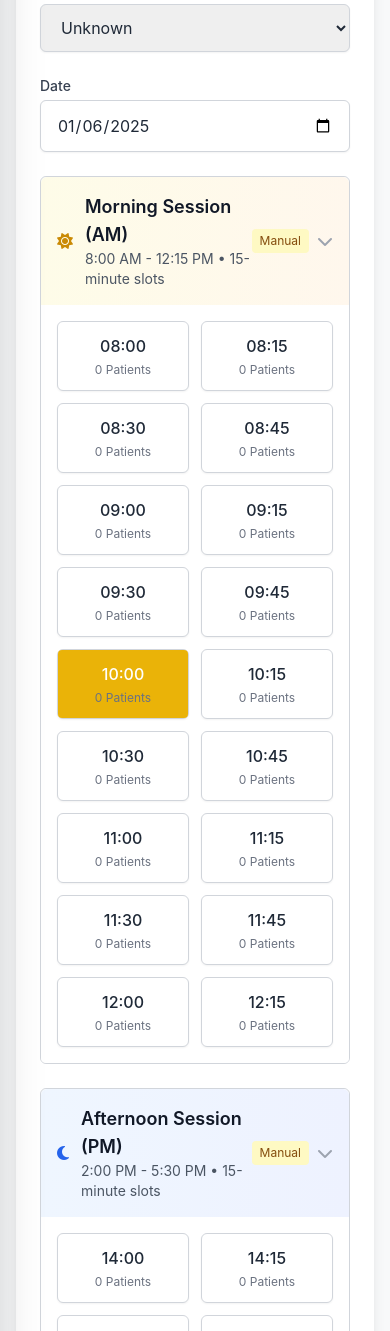
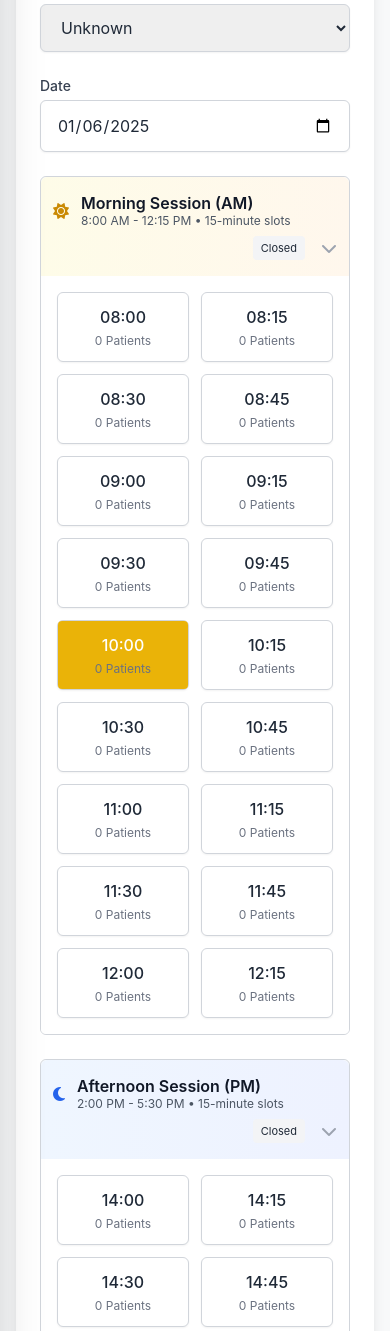
Before and after one commit to alqaseer/clinic, a Django app: a page that uses core/templates/edit_appointment.html in a window 390 px wide. Shown: the part 690-2021 px from the top of the page. Run offline with Django 5.2, Linux system fonts and the light colour scheme; a user stored in the database is signed in; data comes from the database, SQL or seed files in the repository; some libraries are stand-ins or nearby versions.

Commit message:
fixing edit appointment html

```diff
--- a/core/templates/edit_appointment.html
+++ b/core/templates/edit_appointment.html
@@ -13,7 +13,7 @@
     }
 
     .session-section.collapsed {
-        max-height: 70px;
+        max-height: 85px; /* Increased height for mobile */
     }
 
     .session-section.expanded {
@@ -24,6 +24,7 @@
         cursor: pointer;
         transition: background-color 0.2s ease;
         border-radius: 0.375rem 0.375rem 0 0;
+        min-height: 80px; /* Ensure minimum height for mobile */
     }
 
     .session-header:hover {
@@ -65,6 +66,46 @@
     .time-slot-busy:hover {
         background-color: #fee2e2 !important;
         border-color: #fca5a5 !important;
+    }
+
+    /* Mobile responsive fixes */
+    @media (max-width: 640px) {
+        .session-section.collapsed {
+            max-height: 95px; /* Increased for mobile */
+        }
+
+        .session-header {
+            min-height: 90px; /* Larger minimum height for mobile */
+            padding: 1rem 0.75rem; /* Adjusted padding for mobile */
+        }
+
+        .session-header h3 {
+            font-size: 1rem; /* Slightly smaller on mobile */
+            line-height: 1.25;
+        }
+
+        .session-header p {
+            font-size: 0.75rem; /* Smaller subtitle text */
+            line-height: 1.25;
+        }
+
+        .session-status-badge {
+            font-size: 0.6875rem; /* Slightly smaller badge text */
+            padding: 0.25rem 0.5rem;
+        }
+
+        .session-header-content {
+            flex-direction: column;
+            align-items: flex-start !important;
+            gap: 0.5rem;
+        }
+
+        .session-header-right {
+            flex-direction: row;
+            align-items: center;
+            gap: 0.5rem;
+            align-self: flex-end;
+        }
     }
 </style>
 
@@ -190,7 +231,7 @@
         <!-- AM Session -->
         <div class="session-section {% if am_collapsed %}collapsed{% else %}expanded{% endif %}" id="am-section">
             <div class="session-header p-4 bg-gradient-to-r from-yellow-50 to-orange-50" onclick="toggleSession('am')">
-                <div class="flex items-center justify-between">
+                <div class="flex items-center justify-between session-header-content">
                     <div class="flex items-center space-x-3">
                         <i class="fas fa-sun text-yellow-600"></i>
                         <div>
@@ -198,11 +239,11 @@
                             <p class="text-sm text-gray-600">8:00 AM - 12:15 PM • 15-minute slots</p>
                         </div>
                     </div>
-                    <div class="flex items-center space-x-2">
+                    <div class="flex items-center space-x-2 session-header-right">
                         {% if has_am %}
-                            <span class="px-2 py-1 bg-green-100 text-green-800 text-xs rounded">Configured</span>
+                            <span class="px-2 py-1 bg-green-100 text-green-800 text-xs rounded session-status-badge">Open</span>
                         {% else %}
-                            <span class="px-2 py-1 bg-yellow-100 text-yellow-800 text-xs rounded">Manual</span>
+                            <span class="px-2 py-1 bg-gray-100 text-gray-800 text-xs rounded session-status-badge">Closed</span>
                         {% endif %}
                         <i class="fas fa-chevron-down expand-icon text-gray-400"></i>
                     </div>
@@ -238,7 +279,7 @@
         <!-- PM Session -->
         <div class="session-section {% if pm_collapsed %}collapsed{% else %}expanded{% endif %}" id="pm-section">
             <div class="session-header p-4 bg-gradient-to-r from-blue-50 to-indigo-50" onclick="toggleSession('pm')">
-                <div class="flex items-center justify-between">
+                <div class="flex items-center justify-between session-header-content">
                     <div class="flex items-center space-x-3">
                         <i class="fas fa-moon text-blue-600"></i>
                         <div>
@@ -246,11 +287,11 @@
                             <p class="text-sm text-gray-600">2:00 PM - 5:30 PM • 15-minute slots</p>
                         </div>
                     </div>
-                    <div class="flex items-center space-x-2">
+                    <div class="flex items-center space-x-2 session-header-right">
                         {% if has_pm %}
-                            <span class="px-2 py-1 bg-green-100 text-green-800 text-xs rounded">Configured</span>
+                            <span class="px-2 py-1 bg-green-100 text-green-800 text-xs rounded session-status-badge">Open</span>
                         {% else %}
-                            <span class="px-2 py-1 bg-yellow-100 text-yellow-800 text-xs rounded">Manual</span>
+                            <span class="px-2 py-1 bg-gray-100 text-gray-800 text-xs rounded session-status-badge">Closed</span>
                         {% endif %}
                         <i class="fas fa-chevron-down expand-icon text-gray-400"></i>
                     </div>
@@ -405,23 +446,23 @@ function updateSessionSections(data) {
     }
 
     // Update AM status badges
-    const amBadge = amSection.querySelector('.px-2.py-1');
+    const amBadge = amSection.querySelector('.session-status-badge');
     if (data.has_am) {
-        amBadge.className = 'px-2 py-1 bg-green-100 text-green-800 text-xs rounded';
-        amBadge.textContent = 'Configured';
+        amBadge.className = 'px-2 py-1 bg-green-100 text-green-800 text-xs rounded session-status-badge';
+        amBadge.textContent = 'Open';
     } else {
-        amBadge.className = 'px-2 py-1 bg-yellow-100 text-yellow-800 text-xs rounded';
-        amBadge.textContent = 'Manual';
+        amBadge.className = 'px-2 py-1 bg-gray-100 text-gray-800 text-xs rounded session-status-badge';
+        amBadge.textContent = 'Closed';
     }
 
     // Update PM status badges
-    const pmBadge = pmSection.querySelector('.px-2.py-1');
+    const pmBadge = pmSection.querySelector('.session-status-badge');
     if (data.has_pm) {
-        pmBadge.className = 'px-2 py-1 bg-green-100 text-green-800 text-xs rounded';
-        pmBadge.textContent = 'Configured';
+        pmBadge.className = 'px-2 py-1 bg-green-100 text-green-800 text-xs rounded session-status-badge';
+        pmBadge.textContent = 'Open';
     } else {
-        pmBadge.className = 'px-2 py-1 bg-yellow-100 text-yellow-800 text-xs rounded';
-        pmBadge.textContent = 'Manual';
+        pmBadge.className = 'px-2 py-1 bg-gray-100 text-gray-800 text-xs rounded session-status-badge';
+        pmBadge.textContent = 'Closed';
     }
 
     // Update AM time slots
```
